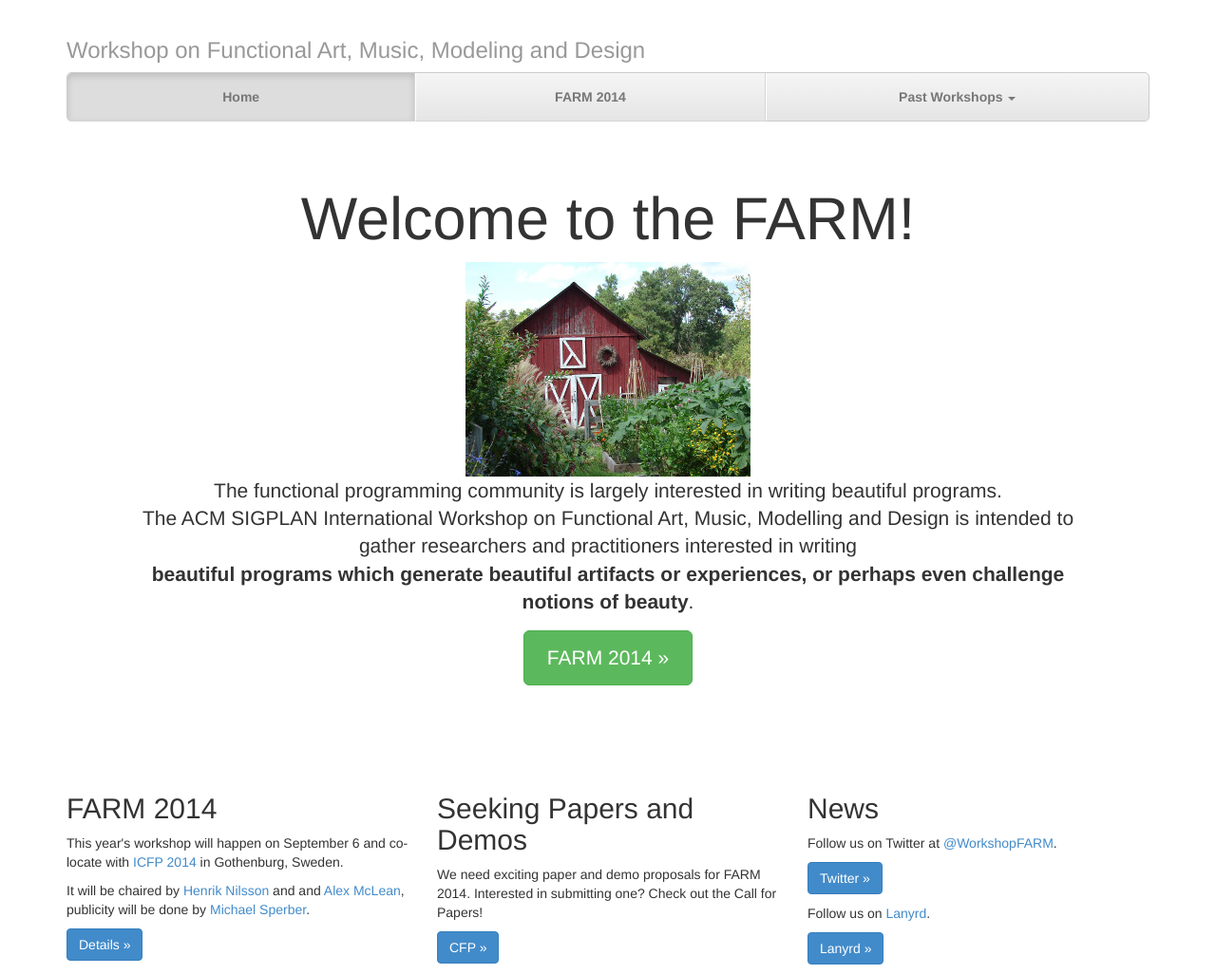
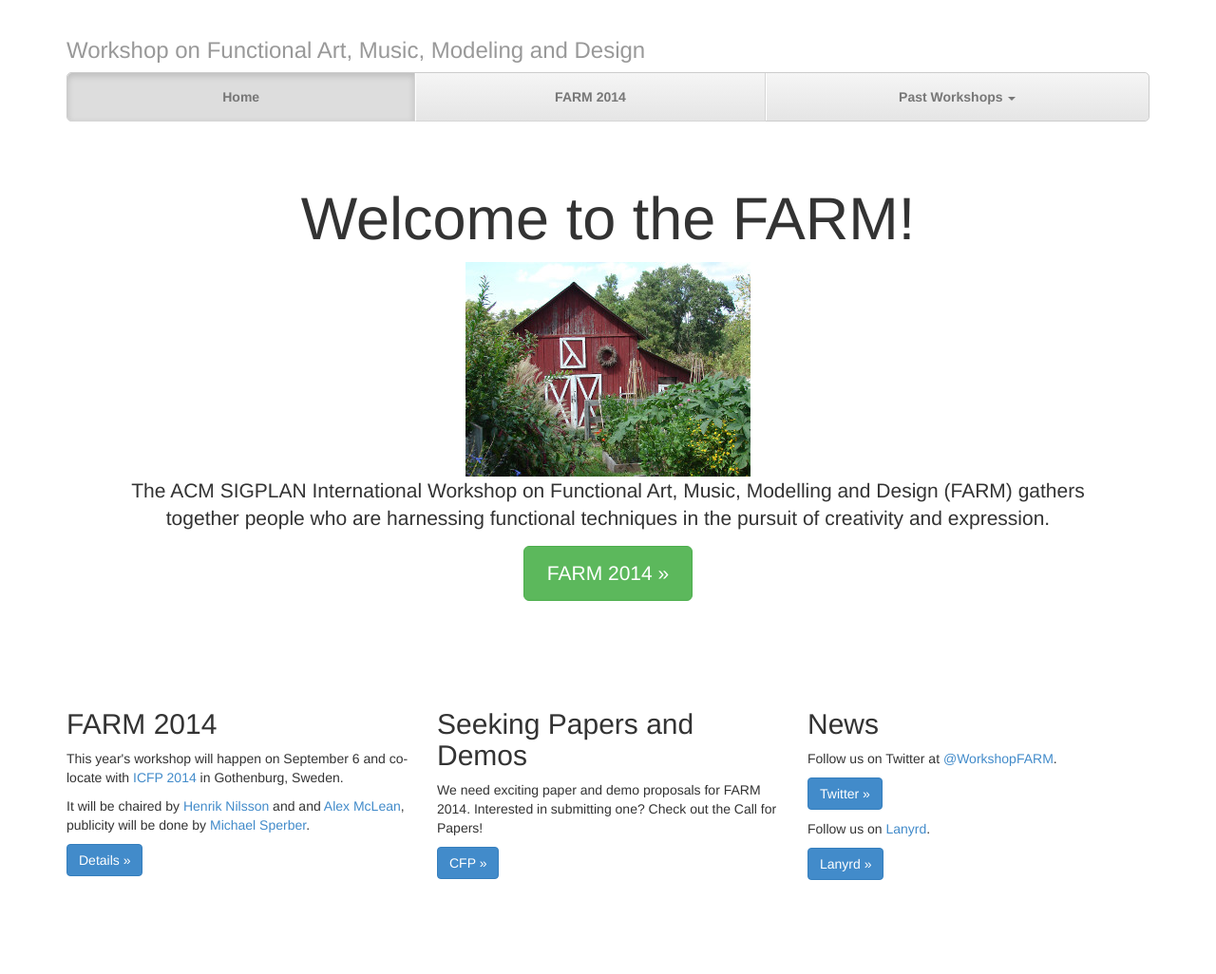
Before and after one commit to functional-art/functional-art.github.com, a Jekyll site: the page built from index.html, in a window 1280 px wide. Shown: the whole page at 95% size. Built offline with Jekyll 4.4.1, drawn with Linux system fonts in a browser that asks for light colours; nearby versions of some CDN libraries; after the commit the page ends 937 px from its top, so only the background shows below that.

Commit message:
Updated blurb on front page.

```diff
--- a/index.html
+++ b/index.html
@@ -44,14 +44,9 @@
         <h1>Welcome to the FARM!</h1>
 	<img alt="FARM House" src="/files/farm-lambda-small.jpg"></img>
 	<p class="lead">
-The functional programming community is largely interested in writing
-beautiful programs.<br/> The ACM SIGPLAN International Workshop on
-Functional Art, Music, Modelling and Design is intended to
-gather researchers and practitioners interested in writing
-<br/>
-<b>beautiful
-programs which generate beautiful artifacts or experiences, or perhaps
-even challenge notions of beauty</b>.
+The ACM SIGPLAN International Workshop on Functional Art, Music,
+Modelling and Design (FARM) gathers together people who are harnessing
+functional techniques in the pursuit of creativity and expression.
 	</p>
         <p><a class="btn btn-lg btn-success" href="/2014/"
         role="button">FARM 2014 &raquo;</a></p>
```
